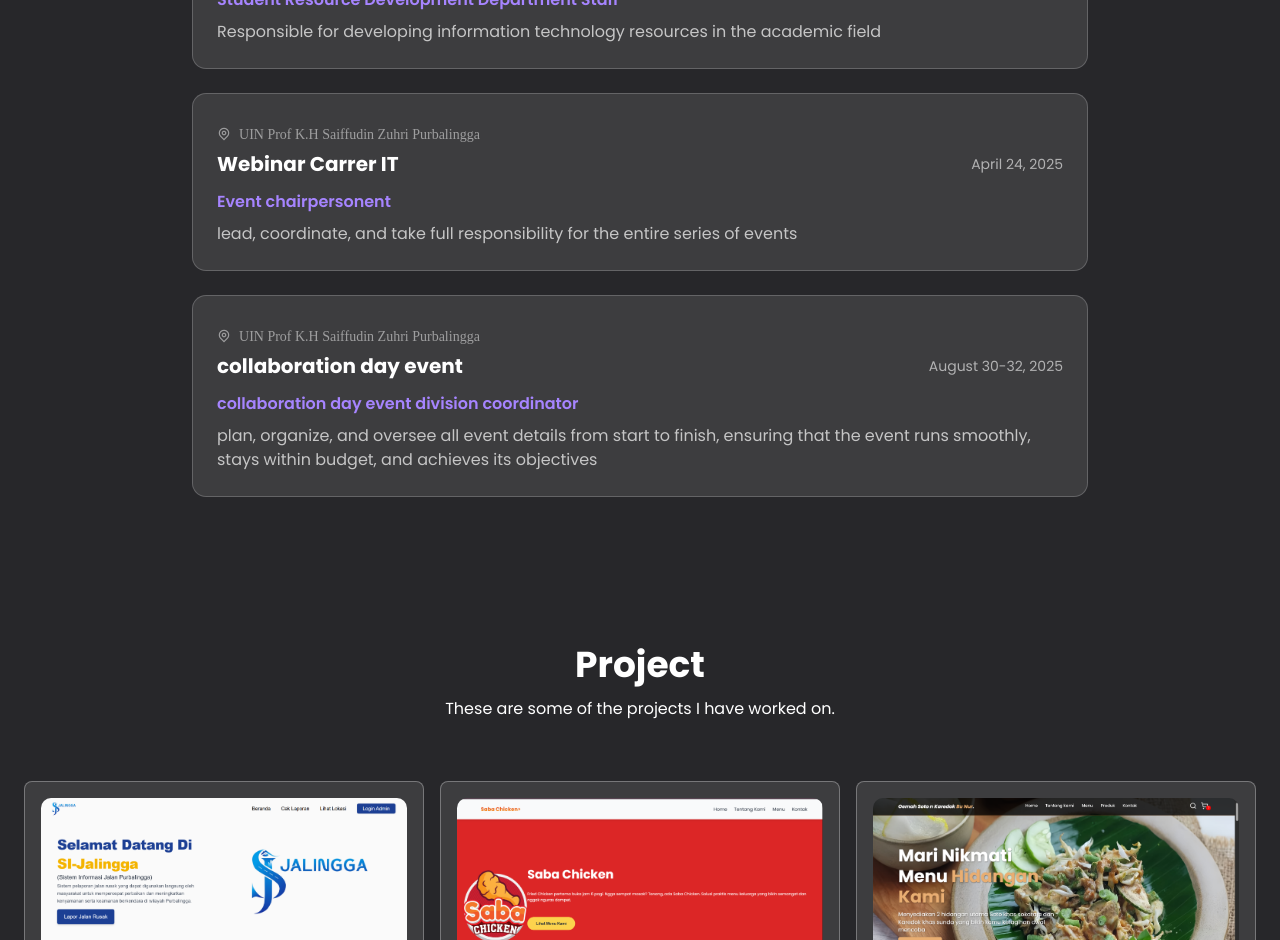
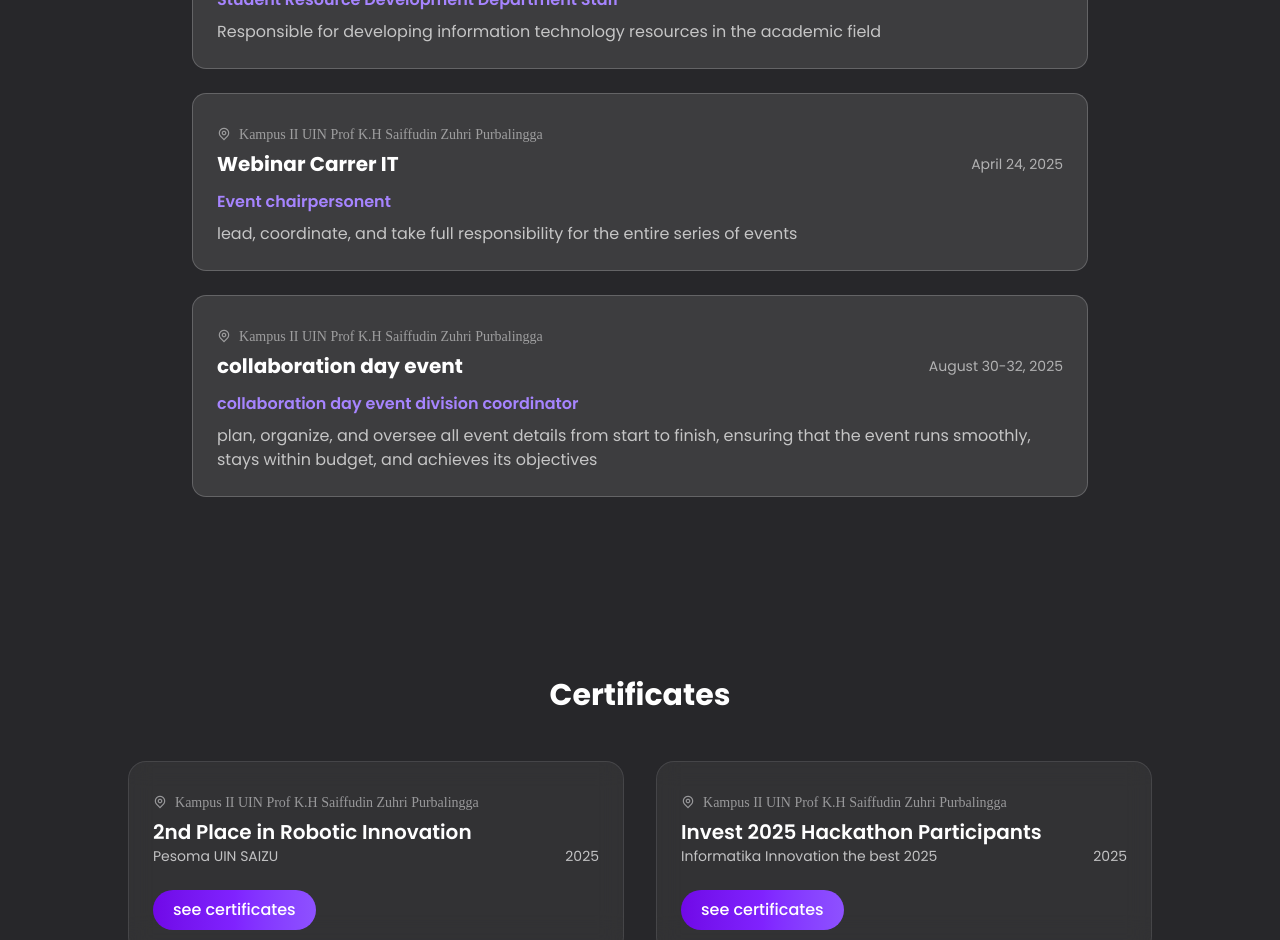
Before and after one commit to HanifanPNG/Web-Portofolio, a React (Vite) app: page / in a window 1280 px wide. Shown: the part 1860-2800 px from the top of the page. Built offline with nearby package versions, Linux system fonts and the light colour scheme.

Commit message:
add certificates

```diff
--- a/src/App.jsx
+++ b/src/App.jsx
@@ -7,6 +7,7 @@ import LogoLoop from "./components/LogoLoop";
 import BackToTop from "./components/BackToTop";
 import ClickSpark from "./components/ClickSpark";
 import { listOrganisasi } from "./data";
+import CertificatesSection from "./components/certif";
 
 const handleAnimationComplete = () => {
   console.log("Animation completed!");
@@ -207,6 +208,10 @@ function App() {
         </div>
         {/* organisasi */}
 
+        {/* certivited */}
+        <CertificatesSection/>
+        {/* certivited */}
+
         {/* project */}
         <div className="project mt-32 pb-10" id="project">
           <h1
@@ -264,7 +269,7 @@ function App() {
                     </div>
                     <div className="bg-gradient-to-r from-zinc-700 via-zinc-600 to-zinc-500 rounded-full p-2 hover:bg-gradient-to-r hover:from-zinc-500 hover:via-zinc-600 hover:to-zinc-700">
                       <a href={project.href}>
-                        <i class="fa-solid fa-arrow-up-right-from-square text-lg mr-1"></i>{" "}
+                        <i className="fa-solid fa-arrow-up-right-from-square text-lg mr-1"></i>{" "}
                         See Website
                       </a>
                     </div>
--- /dev/null
+++ b/src/components/certif.jsx
@@ -0,0 +1,95 @@
+import { useState } from "react";
+import { motion, AnimatePresence } from "framer-motion";
+import { certificates } from "@/data";
+export default function CertificatesSection() {
+  const [activeCert, setActiveCert] = useState(null);
+
+  return (
+    <section id="certificates" className="py-20 mt-20">
+      <motion.h2
+        initial={{ opacity: 0, y: 30 }}
+        whileInView={{ opacity: 1, y: 0 }}
+        transition={{ duration: 0.6 }}
+        viewport={{ once: true }}
+        className="text-3xl font-bold text-center mb-12"
+      >
+        Certificates
+      </motion.h2>
+
+      <div className="grid md:grid-cols-2 gap-8 max-w-5xl mx-auto">
+        {certificates.map((cert, i) => (
+          <motion.div
+            key={cert.id}
+            initial={{ opacity: 0, y: 40 }}
+            whileInView={{ opacity: 1, y: 0 }}
+            transition={{ delay: i * 0.15 }}
+            viewport={{ once: true }}
+            className="bg-white/5 backdrop-blur-md
+                       border border-white/10
+                       p-6 rounded-2xl"
+          >
+            <div className="py-1">
+              <i className="ri-map-pin-line text-sm opacity-50">
+                <span className="px-2">{cert.at}</span>
+              </i>
+            </div>
+            <h3 className="text-xl font-semibold">{cert.title}</h3>
+            <div className="flex justify-between items-center">
+              <p className="text-sm opacity-70 w-2/3">{cert.issuer}</p>
+              <p className="text-sm opacity-70">{cert.year}</p>
+            </div>
+
+            <motion.button
+              whileHover={{ scale: 1.05 }}
+              whileTap={{ scale: 0.95 }}
+              onClick={() => setActiveCert(cert)}
+              className="mt-6 px-5 py-2 rounded-full
+                         text-white font-medium
+                         transition bg-gradient-to-r from-violet-700 via-violet-600 to-violet-500 rounded-full p-2 hover:bg-gradient-to-r hover:from-violet-500 hover:via-violet-600 hover:to-violet-700"
+            >
+              see certificates
+            </motion.button>
+          </motion.div>
+        ))}
+      </div>
+
+      {/* MODAL */}
+      <AnimatePresence>
+        {activeCert && (
+          <motion.div
+            initial={{ opacity: 0 }}
+            animate={{ opacity: 1 }}
+            exit={{ opacity: 0 }}
+            className="fixed inset-0 bg-black/70 backdrop-blur-sm
+                       flex items-center justify-center z-50"
+            onClick={() => setActiveCert(null)}
+          >
+            <motion.div
+              initial={{ scale: 0.8, opacity: 0 }}
+              animate={{ scale: 1, opacity: 1 }}
+              exit={{ scale: 0.8, opacity: 0 }}
+              transition={{ type: "spring", stiffness: 260, damping: 25 }}
+              className="bg-black p-6 rounded-xl max-w-4xl w-full mx-4"
+              onClick={(e) => e.stopPropagation()}
+            >
+              <img
+                src={activeCert.image}
+                alt={activeCert.title}
+                className="w-full rounded-lg"
+              />
+
+              <div className="flex justify-end mt-4">
+                <button
+                  onClick={() => setActiveCert(null)}
+                  className="text-sm text-white/70 hover:text-white"
+                >
+                  Tutup ✕
+                </button>
+              </div>
+            </motion.div>
+          </motion.div>
+        )}
+      </AnimatePresence>
+    </section>
+  );
+}
--- a/src/data.js
+++ b/src/data.js
@@ -162,7 +162,7 @@ export const listOrganisasi = [
   {
     id: 2,
     nama: "Webinar Carrer IT",
-    at: "UIN Prof K.H Saiffudin Zuhri Purbalingga",
+    at: "Kampus II UIN Prof K.H Saiffudin Zuhri Purbalingga",
     jabatan: "Event chairpersonent",
     periode: "April 24, 2025",
     deskripsi: "lead, coordinate, and take full responsibility for the entire series of events",
@@ -171,10 +171,32 @@ export const listOrganisasi = [
   {
     id: 3,
     nama: "collaboration day event",
-    at: "UIN Prof K.H Saiffudin Zuhri Purbalingga",
+    at: "Kampus II UIN Prof K.H Saiffudin Zuhri Purbalingga",
     jabatan: "collaboration day event division coordinator",
     periode: "August 30-32, 2025",
     deskripsi: "plan, organize, and oversee all event details from start to finish, ensuring that the event runs smoothly, stays within budget, and achieves its objectives",
     delay: 0,
   },
 ];
+
+import certiv1 from "/public/assets/certiv/pesoma.jpeg";
+import certiv2 from "/public/assets/certiv/hackaton.jpeg";
+
+export const  certificates = [
+  {
+    id:1,
+    title:"2nd Place in Robotic Innovation",
+    issuer:"Pesoma UIN SAIZU",
+    year:"2025",
+    image: certiv1,
+    at:"Kampus II UIN Prof K.H Saiffudin Zuhri Purbalingga"
+  },
+  {
+    id:2,
+    title:"Invest 2025 Hackathon Participants",
+    issuer:"Informatika Innovation the best 2025",
+    year:"2025",
+    image: certiv2,
+    at:"Kampus II UIN Prof K.H Saiffudin Zuhri Purbalingga"
+  },
+]
```
Also changed, not shown: public/assets/certiv/hackaton.jpeg (added), public/assets/certiv/pesoma.jpeg (added).
